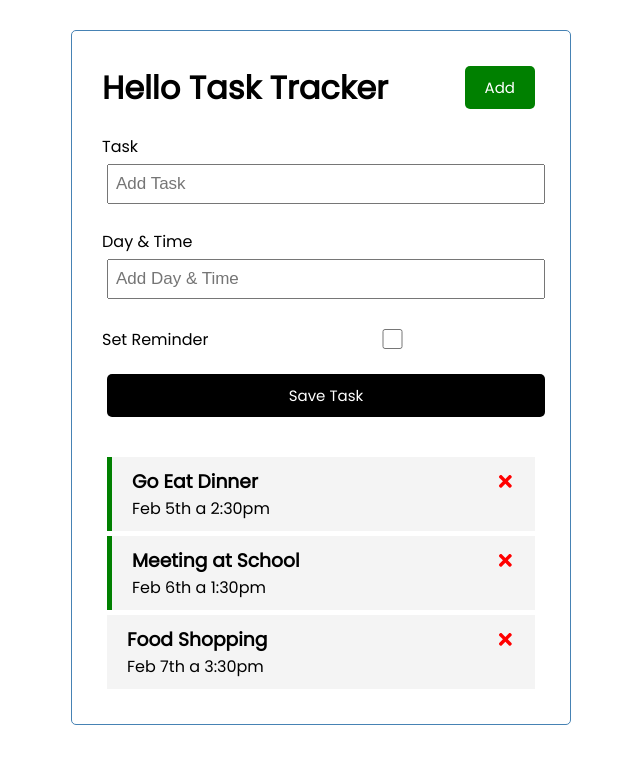
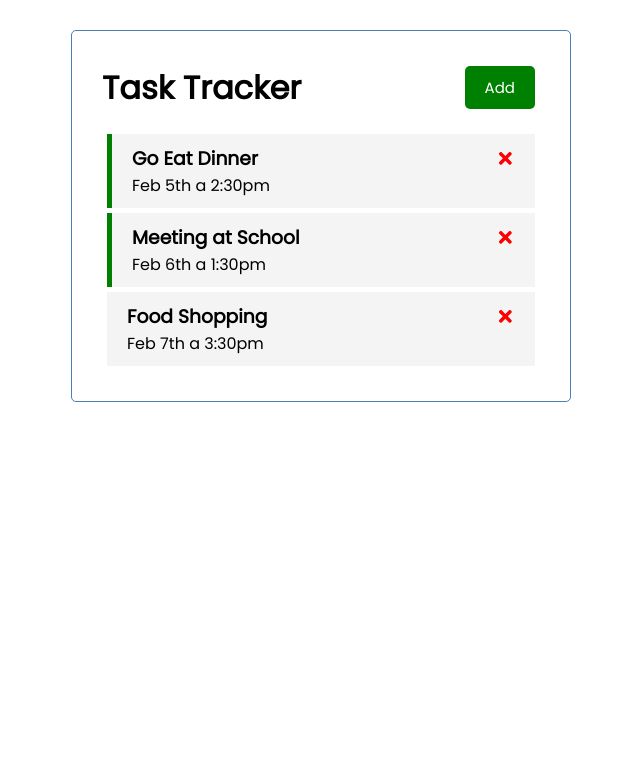
Before and after one commit to 47chen/React-Basic-Practice, a React (Create React App) app: page / in a window 1280 px wide. Shown: the top 764 px of the page, without its empty margins (319-959 px from the left). Built offline with nearby package versions, Linux system fonts and the light colour scheme.

Commit message:
button toggle and Props names/if-else react for UI

```diff
--- a/src/App.js
+++ b/src/App.js
@@ -4,6 +4,7 @@
 import { useState } from "react";
 const App = () => {
   // putting into App becomes global state and then we can pass to our components
+  const [showAddTask, setShowAddTask] = useState(false);
   const [tasks, setTasks] = useState([
     {
       id: 1,
@@ -28,7 +29,7 @@
   // Add Task
   const addTask = (task) => {
     // give a random new Id, and create a newTask within Id
-    //setTasks([]) is an array then we want to keep our previous tasks and then add a new task
+    // setTasks([]) is an array then we want to keep our previous tasks and then add a new task
     const id = Math.floor(Math.random() * 10000) + 1;
     const newTask = { id, ...task }; // is an new object within Id
     setTasks([...tasks, newTask]);
@@ -50,9 +51,13 @@
 
   return (
     <div className="container">
-      <Header title="Hello Task Tracker" />
+      {/*onAdd & showAdd in here are props you can name it whatever you want */}
+      <Header
+        onAdd={() => setShowAddTask(!showAddTask)}
+        showAdd={showAddTask}
+      />
       {/* onAdd is props that need to pass, addTask is object as function */}
-      <AddTask onAdd={addTask} />
+      {showAddTask && <AddTask onAdd={addTask} />}
       {tasks.length > 0 ? (
         <Tasks tasks={tasks} onDelte={deleteTask} onToggle={toggleReminder} />
       ) : (
--- a/src/components/AddTask.js
+++ b/src/components/AddTask.js
@@ -49,7 +49,6 @@
           onChange={(e) => setReminder(e.currentTarget.checked)}
         />
       </div>
-
       <input type="submit" value="Save Task" className="btn btn-block" />
     </form>
   );
--- a/src/components/Header.js
+++ b/src/components/Header.js
@@ -1,15 +1,15 @@
 import PropTypes from "prop-types";
 import Button from "./Button";
 
-const Header = ({ title }) => {
-  const onClick = (e) => {
-    console.log(e);
-  };
-
+const Header = ({ title, onAdd, showAdd }) => {
   return (
     <header className="header">
       <h1>{title}</h1>
-      <Button color="green" text="Add" onClick={onClick} />
+      <Button
+        color={showAdd ? "red" : "green"}
+        text={showAdd ? "Close" : "Add"}
+        onClick={onAdd}
+      />
     </header>
   );
 };
```
